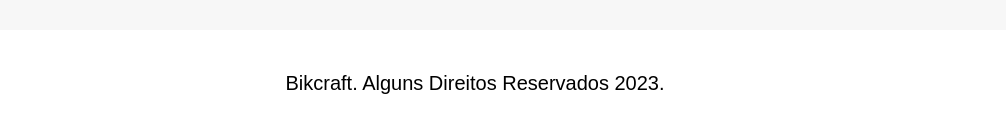
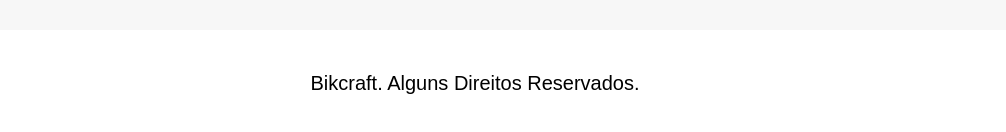
Before and after one commit to tanoooki/Projetos-origamid, a plain HTML site: page Atividade Posicionamento/index.html in a window 1280 px wide. Shown: the part 1117-1249 px from the top of the page, without its empty margins (165-1171 px from the left). Drawn offline with Linux system fonts and the light colour scheme.

Commit message:
alteracao no rodape

```diff
--- a/Atividade Posicionamento/index.html
+++ b/Atividade Posicionamento/index.html
@@ -47,7 +47,7 @@
     </div>
     </div>
 <div class="rodape">
-    <p>Bikcraft. Alguns Direitos Reservados 2023.</p>
+    <p>Bikcraft. Alguns Direitos Reservados.</p>
 </div>
 
 </body>
```
